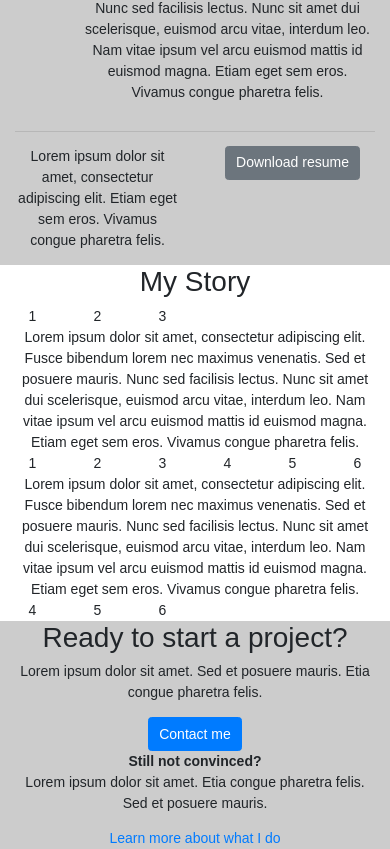
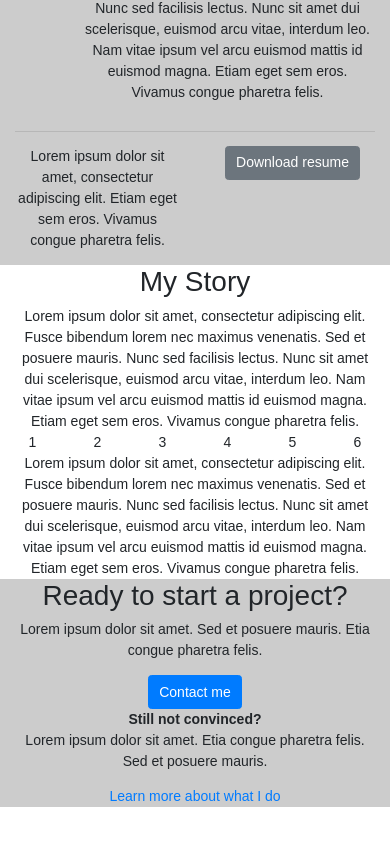
Before and after one commit to bmey/portfolio, a React (Create React App) app: page /portfolio/about in a window 390 px wide. Shown: the part 1663-2512 px from the top of the page. After the commit the page ends 2470 px from the top, so only its background shows below. Built offline with nearby package versions, Linux system fonts and the light colour scheme.

Commit message:
fix display classes for story icons

```diff
--- a/src/components/pages/about/Story.js
+++ b/src/components/pages/about/Story.js
@@ -11,7 +11,7 @@ class Story extends Component {
       <Container>
         <Row>
           <Col xs={12} md={6}>
-            <Row className="d-xs-none d-sm-none d-md-flex">
+            <Row className="d-none d-md-flex">
               {interestIcons.map((icon, index) => (
                 <StoryIcon key={index}>{icon}</StoryIcon>
               ))}
@@ -24,7 +24,7 @@ class Story extends Component {
               euismod magna. Etiam eget sem eros. Vivamus congue pharetra felis.
             </div>
           </Col>
-          <Col xs={12} className="d-md-none d-lg-none d-xl-none">
+          <Col xs={12} className="d-block d-md-none">
             <Row>
               {interestIcons.map((icon, index) => (
                 <StoryIcon key={index}>{icon}</StoryIcon>
@@ -42,7 +42,7 @@ class Story extends Component {
               vitae, interdum leo. Nam vitae ipsum vel arcu euismod mattis id
               euismod magna. Etiam eget sem eros. Vivamus congue pharetra felis.
             </div>
-            <Row className="d-xs-none d-sm-none d-md-flex">
+            <Row className="d-none d-md-flex">
               {personalIcons.map((icon, index) => (
                 <StoryIcon key={index}>{icon}</StoryIcon>
               ))}
```
